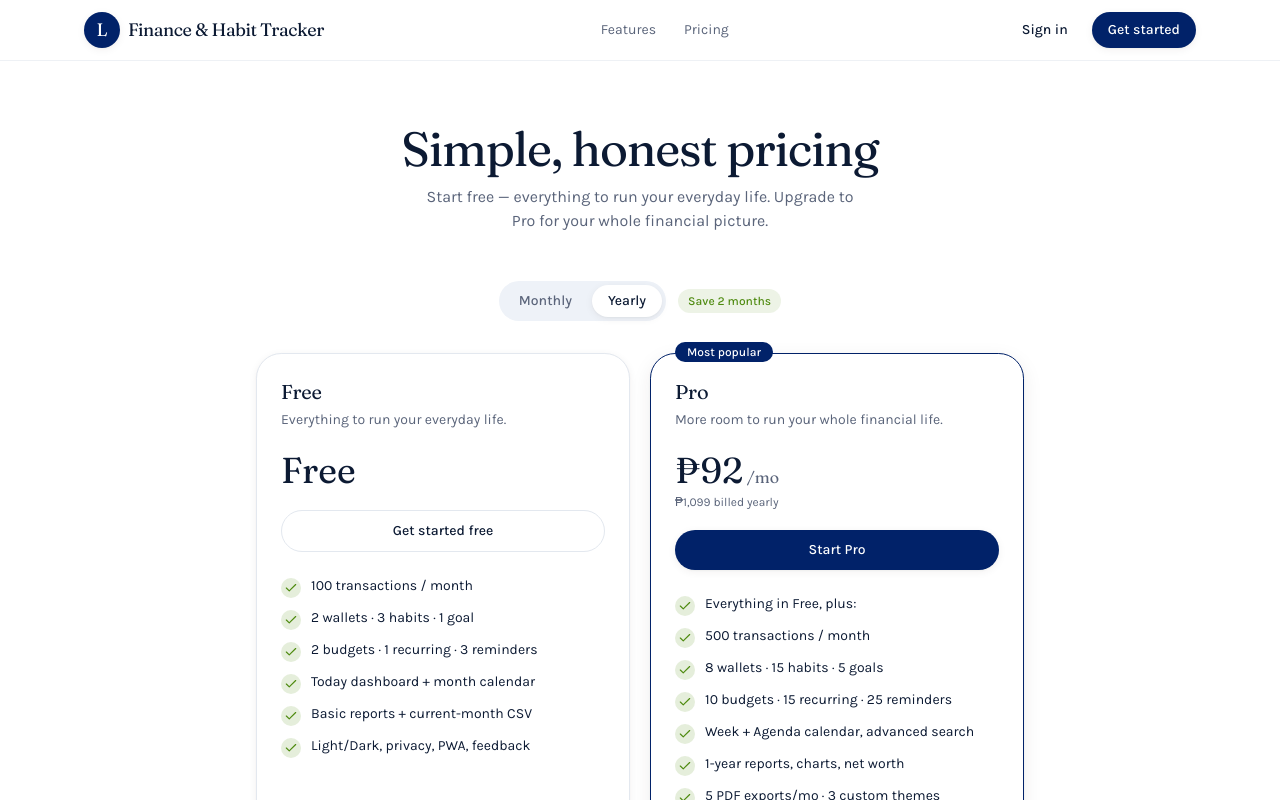
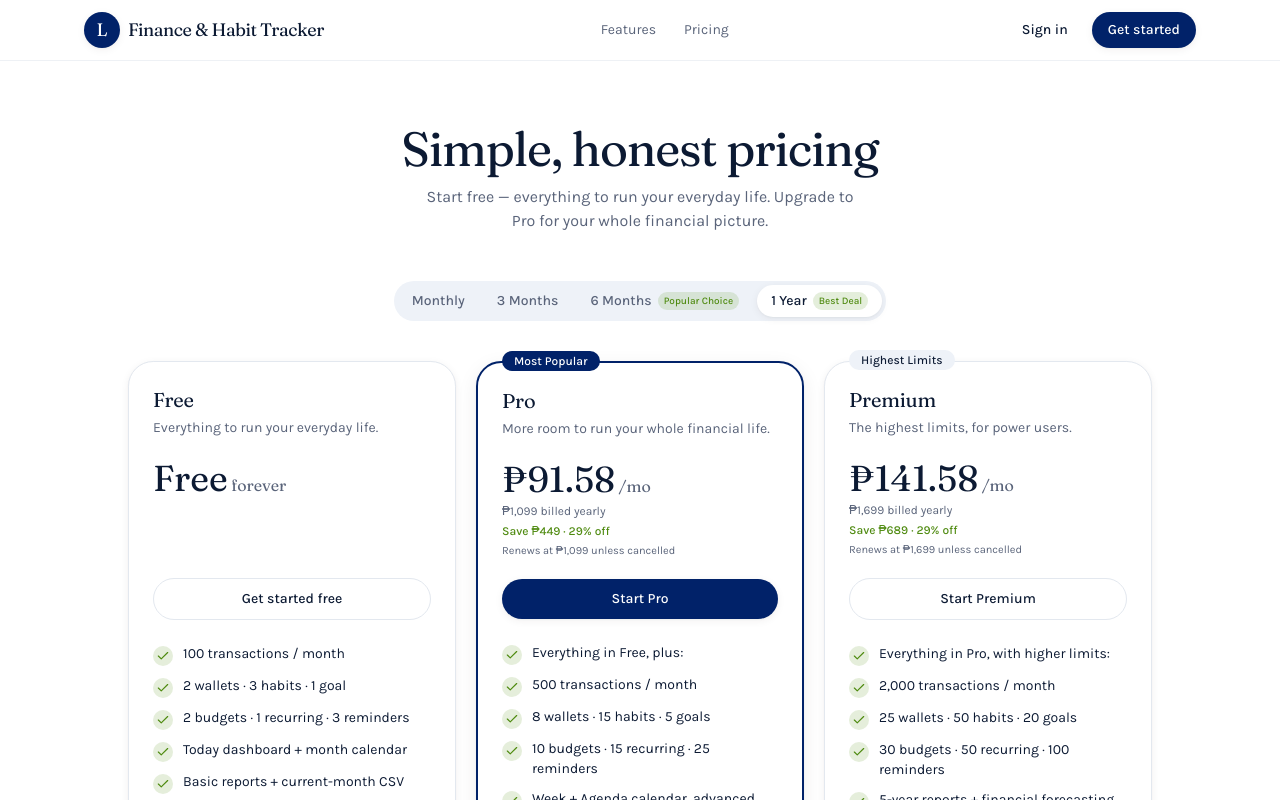
Before and after one commit to kinggenzdigitals-cpu/PersonalOS, a Next.js app: page /pricing in a window 1280 px wide. Shown: the top 800 px of the page. Built offline with nearby package versions, Linux system fonts and the light colour scheme; no server answers.

Commit message:
feat(saas): 3-tier pricing page (Free/Pro/Premium) with 4-period selector, effective monthly, discount, savings, renewal disclosure

```diff
--- a/src/components/marketing/pricing-cards.tsx
+++ b/src/components/marketing/pricing-cards.tsx
@@ -4,106 +4,136 @@ import * as React from "react";
 import Link from "next/link";
 import { CheckIcon } from "lucide-react";
 import { cn } from "@/lib/utils";
-import { PLANS, PLAN_ORDER, monthlyEquivalent, type Plan } from "@/lib/plans";
+import {
+  PLANS,
+  PLAN_ORDER,
+  BILLING_PERIODS,
+  planPrice,
+  type Plan,
+  type BillingPeriod,
+} from "@/lib/plans";
 
 function peso(n: number) {
-  return `₱${n.toLocaleString("en-PH")}`;
+  return `₱${n.toLocaleString("en-PH", { maximumFractionDigits: 2 })}`;
 }
 
 export function PricingCards() {
-  const [yearly, setYearly] = React.useState(true);
+  const [period, setPeriod] = React.useState<BillingPeriod>("annual");
 
   return (
     <div>
-      {/* Billing toggle */}
-      <div className="flex items-center justify-center gap-3">
-        <div className="inline-flex items-center gap-1 rounded-full bg-secondary p-1 text-sm">
+      {/* Billing-period selector */}
+      <div className="flex justify-center">
+        <div className="inline-flex flex-wrap items-center justify-center gap-1 rounded-2xl bg-secondary p-1 text-sm">
+          {BILLING_PERIODS.map((bp) => (
             <button
+              key={bp.id}
               type="button"
-            onClick={() => setYearly(false)}
+              onClick={() => setPeriod(bp.id)}
               className={cn(
-              "rounded-full px-4 py-1.5 font-medium transition-colors",
-              !yearly ? "bg-card text-foreground shadow-soft" : "text-muted-foreground",
+                "flex items-center gap-1.5 rounded-xl px-3.5 py-1.5 font-medium transition-colors",
+                period === bp.id
+                  ? "bg-card text-foreground shadow-soft"
+                  : "text-muted-foreground hover:text-foreground",
               )}
             >
-            Monthly
+              {bp.label}
+              {bp.badge && (
+                <span className="rounded-full bg-success/15 px-1.5 py-0.5 text-[10px] font-medium text-success">
+                  {bp.badge}
+                </span>
+              )}
             </button>
-          <button
-            type="button"
-            onClick={() => setYearly(true)}
-            className={cn(
-              "rounded-full px-4 py-1.5 font-medium transition-colors",
-              yearly ? "bg-card text-foreground shadow-soft" : "text-muted-foreground",
-            )}
-          >
-            Yearly
-          </button>
+          ))}
         </div>
-        <span className="rounded-full bg-success/10 px-2.5 py-1 text-xs font-medium text-success">
-          Save 2 months
-        </span>
       </div>
 
-      <div className="mx-auto mt-8 grid max-w-3xl gap-5 sm:grid-cols-2">
+      <div className="mx-auto mt-10 grid max-w-5xl gap-5 lg:grid-cols-3">
         {PLAN_ORDER.map((id) => (
-          <PlanCard key={id} plan={PLANS[id]} yearly={yearly} />
+          <PlanCard key={id} plan={PLANS[id]} period={period} />
         ))}
       </div>
+
+      <p className="mx-auto mt-6 max-w-xl text-center text-xs text-muted-foreground">
+        All prices in PHP. Paid plans auto-renew at the shown price unless
+        cancelled — cancel anytime and keep access until the period ends.
+      </p>
     </div>
   );
 }
 
-function PlanCard({ plan, yearly }: { plan: Plan; yearly: boolean }) {
-  const isPro = plan.id === "pro";
-  const free = plan.priceMonthly === 0;
+function PlanCard({ plan, period }: { plan: Plan; period: BillingPeriod }) {
+  const free = plan.id === "free";
+  const price = planPrice(plan.id, period);
+  const months = BILLING_PERIODS.find((b) => b.id === period)?.months ?? 1;
+  const billedLabel =
+    months === 1
+      ? "billed monthly"
+      : months === 12
+        ? "billed yearly"
+        : `billed every ${months} months`;
 
   return (
     <div
       className={cn(
         "relative flex flex-col rounded-2xl border bg-card p-6 shadow-soft",
-        plan.highlighted ? "border-brand shadow-card" : "border-border",
+        plan.highlighted ? "border-2 border-brand shadow-card" : "border-border",
       )}
     >
-      {plan.highlighted && (
-        <span className="absolute -top-3 left-6 rounded-full bg-brand px-3 py-0.5 text-xs font-medium text-primary-foreground">
-          Most popular
+      {plan.label && (
+        <span
+          className={cn(
+            "absolute -top-3 left-6 rounded-full px-3 py-0.5 text-xs font-medium",
+            plan.highlighted
+              ? "bg-brand text-primary-foreground"
+              : "bg-secondary text-foreground",
+          )}
+        >
+          {plan.label}
         </span>
       )}
+
       <h3 className="font-display text-xl">{plan.name}</h3>
       <p className="mt-1 text-sm text-muted-foreground">{plan.tagline}</p>
 
-      <div className="mt-5">
+      <div className="mt-5 min-h-[104px]">
         {free ? (
-          <p className="font-display text-4xl">Free</p>
-        ) : yearly ? (
+          <p className="font-display text-4xl">
+            Free
+            <span className="text-base font-normal text-muted-foreground">
+              {" "}
+              forever
+            </span>
+          </p>
+        ) : price ? (
           <div>
             <p className="font-display text-4xl">
-              {peso(monthlyEquivalent(plan))}
+              {peso(price.monthlyEq)}
               <span className="text-base font-normal text-muted-foreground">
                 {" "}
                 /mo
               </span>
             </p>
             <p className="mt-1 text-xs text-muted-foreground">
-              {peso(plan.priceYearly)} billed yearly
+              {peso(price.total)} {billedLabel}
+            </p>
+            {price.save > 0 && (
+              <p className="mt-1 text-xs font-medium text-success">
+                Save {peso(price.save)} · {price.discountPct}% off
+              </p>
+            )}
+            <p className="mt-1 text-[11px] text-muted-foreground">
+              Renews at {peso(price.total)} unless cancelled
             </p>
           </div>
-        ) : (
-          <p className="font-display text-4xl">
-            {peso(plan.priceMonthly)}
-            <span className="text-base font-normal text-muted-foreground">
-              {" "}
-              /mo
-            </span>
-          </p>
-        )}
+        ) : null}
       </div>
 
       <Link
         href="/signup"
         className={cn(
-          "mt-5 inline-flex items-center justify-center rounded-full px-5 py-2.5 text-sm font-medium transition-colors",
-          isPro
+          "mt-4 inline-flex items-center justify-center rounded-full px-5 py-2.5 text-sm font-medium transition-colors",
+          plan.highlighted
             ? "bg-brand text-primary-foreground shadow-soft hover:bg-brand-hover"
             : "border border-border hover:bg-secondary",
         )}
```
Lines whose indentation alone changed are shown as unchanged.
